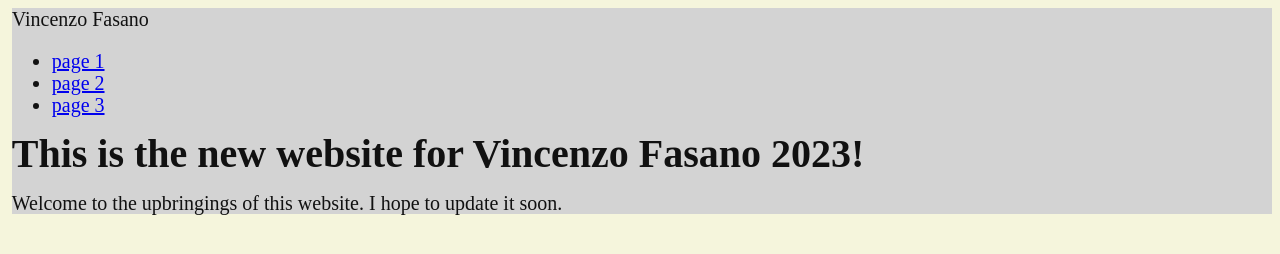
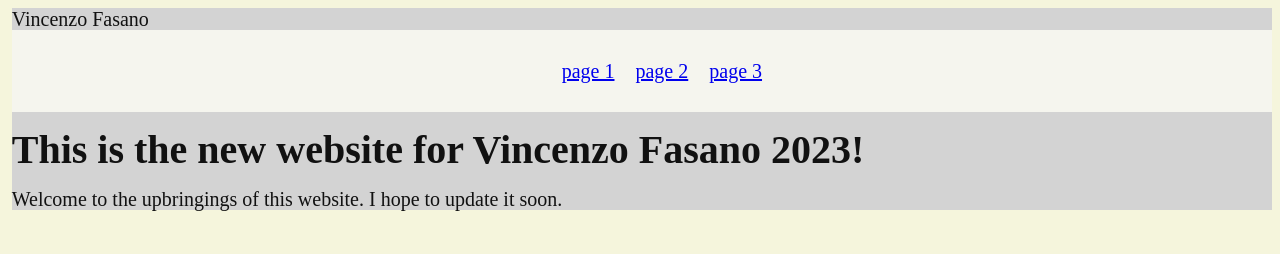
Before and after one commit to enzoferrario/website-2023, a plain HTML site: page index.html in a window 1280 px wide. Drawn offline with Linux system fonts and the light colour scheme; a script that the page names is missing.

Commit message:
Add nav sections

```diff
--- a/css/main.css
+++ b/css/main.css
@@ -8,6 +8,32 @@ html {
   padding-left: 0.1875em;
 }
 
+header {
+
+}
+
+.nav {
+  font-family: Hamlet, "Times New Roman", sans-serif;
+  text-align: center;
+  padding-bottom: 1em;
+  padding: 0.5em;
+  background-color: #F5F5EE;
+  display: flex;
+  justify-content: space-around;
+  list-style-type: disc;
+  list-style-position: inside;
+}
+
+.nav li {
+  display: inline;
+  text-align: center;
+  padding: 0.4em;
+}
+
+.nav li:hover {
+  background-color: #092;
+}
+
 body {
   background-color: #D3D3D3;
 }
```
